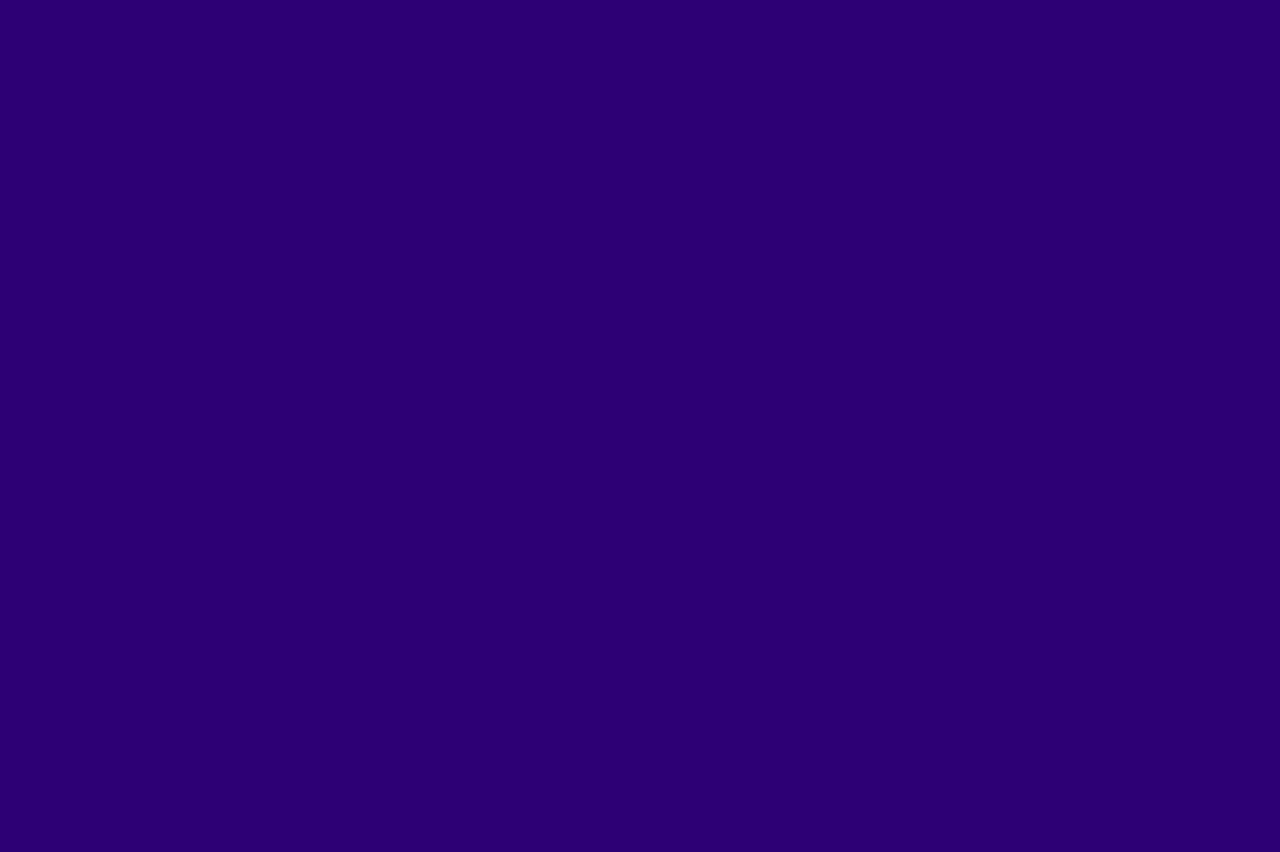
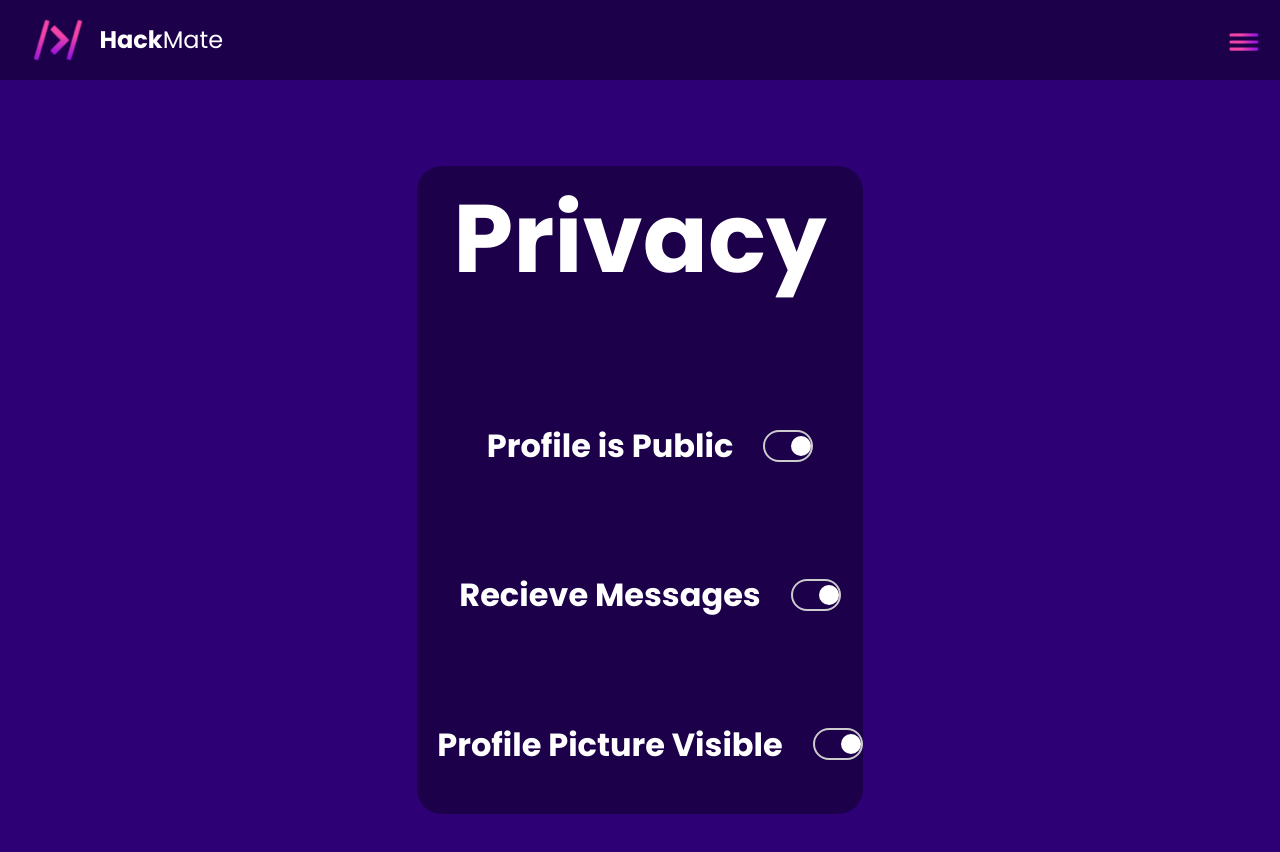
Before and after one commit to ihatepeanuts32/HackMate, a React (Vite) app in the folder frontend/: page /privacy in a window 1280 px wide. Before the commit this address had no page. Shown: the top 852 px of the page. Before the commit the page ends 800 px from the top, so only its background shows below. Built offline with nearby package versions, Linux system fonts and the light colour scheme.

Commit message:
Added pages for privacy settings and account details

```diff
--- a/frontend/src/App.jsx
+++ b/frontend/src/App.jsx
@@ -18,6 +18,8 @@ import Groups from './pages/Groups';
 import ExploreGroup from './pages/ExploreGroup';
 import CreateGroup from './pages/CreateGroup';
 import BlockedUsers from './pages/BlockedUsers';
+import AccountDetails from './pages/AccountDetails';
+import PrivacySettings from './pages/PrivacySettings';
 
 function App() {
   return (
@@ -44,6 +46,8 @@ function App() {
           <Route path="/createGroup" element={<CreateGroup />} />
           <Route path="/blockedUsers" element={<BlockedUsers />} />
           <Route path="/profile/:id" element={<ProfileView />} />
+          <Route path="/account" element={<AccountDetails />} />
+          <Route path="/privacy" element={<PrivacySettings />} />
         </Route>
       </Routes>
     </Router>
--- /dev/null
+++ b/frontend/src/pages/AccountDetails.jsx
@@ -0,0 +1,43 @@
+import React, { useState } from "react";
+import '../styles/AccountDetails.css';
+
+
+const AccountSettings = () => {
+    return (
+        <div>
+            <h2 style={{ color: "white" }}>Your Account</h2>
+            <div className="row-wrapper" style={{ color: 'white', borderRadius:25, background:"#1C0049", minWidth: 800}}>
+                <div className="vertical-line" />
+
+                <div className="split-row">
+                    <div className="left-side">
+                        <h3>Email Address</h3>
+                    </div>
+                    <div className="right-side">
+                        <h3>user@example.com</h3>
+                    </div>
+                </div>
+
+                <div className="split-row">
+                    <div className="left-side">
+                        <h3>Username</h3>
+                    </div>
+                    <div className="right-side">
+                        <h3>User123</h3>
+                    </div>
+                </div>
+
+                <div className="split-row">
+                    <div className="left-side">
+                        <h3>Account Created</h3>
+                    </div>
+                    <div className="right-side">
+                        <h3>3/31/2025</h3>
+                    </div>
+                </div>
+            </div>
+        </div>
+    )
+}
+
+export default AccountSettings
--- a/frontend/src/pages/PrivacySettings.jsx
+++ b/frontend/src/pages/PrivacySettings.jsx
@@ -0,0 +1,50 @@
+import React, { useState } from "react";
+import '../styles/PrivacySettings.css';
+
+
+const PrivacySettings = () => {
+    const [profilePublic, setProfilePublic] = useState(true);
+    const [recieveMessages, setRecieveMessages] = useState(true);
+    const [picVisible, setPicVisible] = useState(true);
+
+    return (
+        <div style={{borderRadius:25, background:"#1C0049"}}>
+            <h1 style={{ color: "white" }}>Privacy</h1>
+            <div className="split-row">
+                <h3 style={{color:"white"}}>Profile is Public</h3>
+                <label className="switch">
+                    <input
+                        type="checkbox"
+                        checked={profilePublic}
+                        onChange={() => setProfilePublic(!profilePublic)}
+                    />
+                    <span className="slider" />
+                </label>
+            </div>
+            <div className="split-row">
+                <h3 style={{color:"white"}}>Recieve Messages</h3>
+                <label className="switch">
+                    <input
+                        type="checkbox"
+                        checked={recieveMessages}
+                        onChange={() => setRecieveMessages(!recieveMessages)}
+                    />
+                    <span className="slider" />
+                </label>
+            </div>
+            <div className="split-row">
+                <h3 style={{color:"white"}}>Profile Picture Visible</h3>
+                <label className="switch">
+                    <input
+                        type="checkbox"
+                        checked={picVisible}
+                        onChange={() => setPicVisible(!picVisible)}
+                    />
+                    <span className="slider" />
+                </label>
+            </div>
+        </div>
+    )
+}
+
+export default PrivacySettings;
--- /dev/null
+++ b/frontend/src/styles/AccountDetails.css
@@ -0,0 +1,39 @@
+.row-wrapper {
+  position: relative;
+  width: 100%;
+  max-width: 600px;
+  margin: auto;
+}
+
+.vertical-line {
+  position: absolute;
+  left: 50%;
+  top: 0;
+  bottom: 0;
+  width: 2px;
+  background-color: white;
+  transform: translateX(-50%);
+  z-index: 0;
+}
+
+.split-row {
+  display: flex;
+  align-items: center;
+  margin: 10px 0;
+  position: relative;
+  z-index: 1; /* So text sits above the line */
+}
+
+.left-side,
+.right-side {
+  width: 50%;
+  padding: 0 10px;
+}
+
+.left-side {
+  text-align: right;
+}
+
+.right-side {
+  text-align: left;
+}
--- /dev/null
+++ b/frontend/src/styles/PrivacySettings.css
@@ -0,0 +1,46 @@
+.switch {
+    position: relative;
+    display: inline-block;
+    width: 50px;
+    height: 32px;
+  }
+
+  .switch input {
+    opacity: 0;
+    width: 0;
+    height: 0;
+  }
+
+  .slider {
+    position: absolute;
+    cursor: pointer;
+    top: 0;
+    left: 0;
+    right: 0;
+    bottom: 0;
+    background-color: #ccc;
+    transition: 0.4s;
+    border-radius: 34px;
+    border: 2px solid white;
+  }
+
+  .slider:before {
+    position: absolute;
+    content: "";
+    height: 20px;
+    width: 20px;
+    left: 4px;
+    bottom: 4px;
+    background-color: white;
+    transition: 0.4s;
+    border-radius: 50%;
+  }
+
+  input:checked + .slider {
+    background-color: #1C0049;
+    border-color: #ccc;
+  }
+
+  input:checked + .slider:before {
+    transform: translateX(22px);
+  }
```
Also changed, not shown: 2 other files (tests, documents, lock files or other folders).
